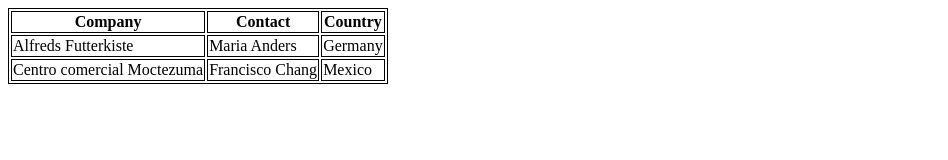
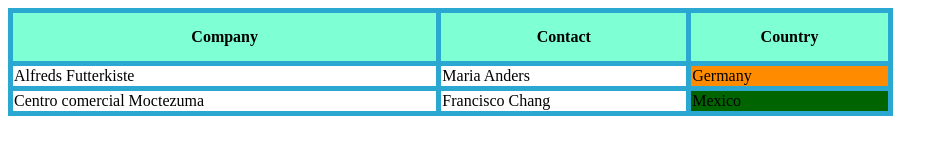
Before and after one commit to david-mezei/01_23_html_tables, a plain HTML site: page index.html in a window 1280 px wide. Shown: the whole page, without its empty margins (0-948 px from the left). Drawn offline with Linux system fonts and the light colour scheme.

Commit message:
Making website more prettier

```diff
--- a/index.html
+++ b/index.html
@@ -8,12 +8,18 @@
 
 <style>
     table, th, td {
-        border: 1px solid black;
+        border: 5px solid rgb(43, 168, 209);
+        border-collapse: collapse;
+    }
+
+    th {
+      background-color: aquamarine;
+      padding: 15px;
     }
 </style>
 
 <body>
-    <table>
+    <table style="width: 70%;">
         <tr>
           <th>Company</th>
           <th>Contact</th>
@@ -22,12 +28,12 @@
         <tr>
           <td>Alfreds Futterkiste</td>
           <td>Maria Anders</td>
-          <td>Germany</td>
+          <td style="background-color: darkorange;">Germany</td>
         </tr>
         <tr>
           <td>Centro comercial Moctezuma</td>
           <td>Francisco Chang</td>
-          <td>Mexico</td>
+          <td style="background-color: darkgreen;">Mexico</td>
         </tr>
       </table>
 
```
